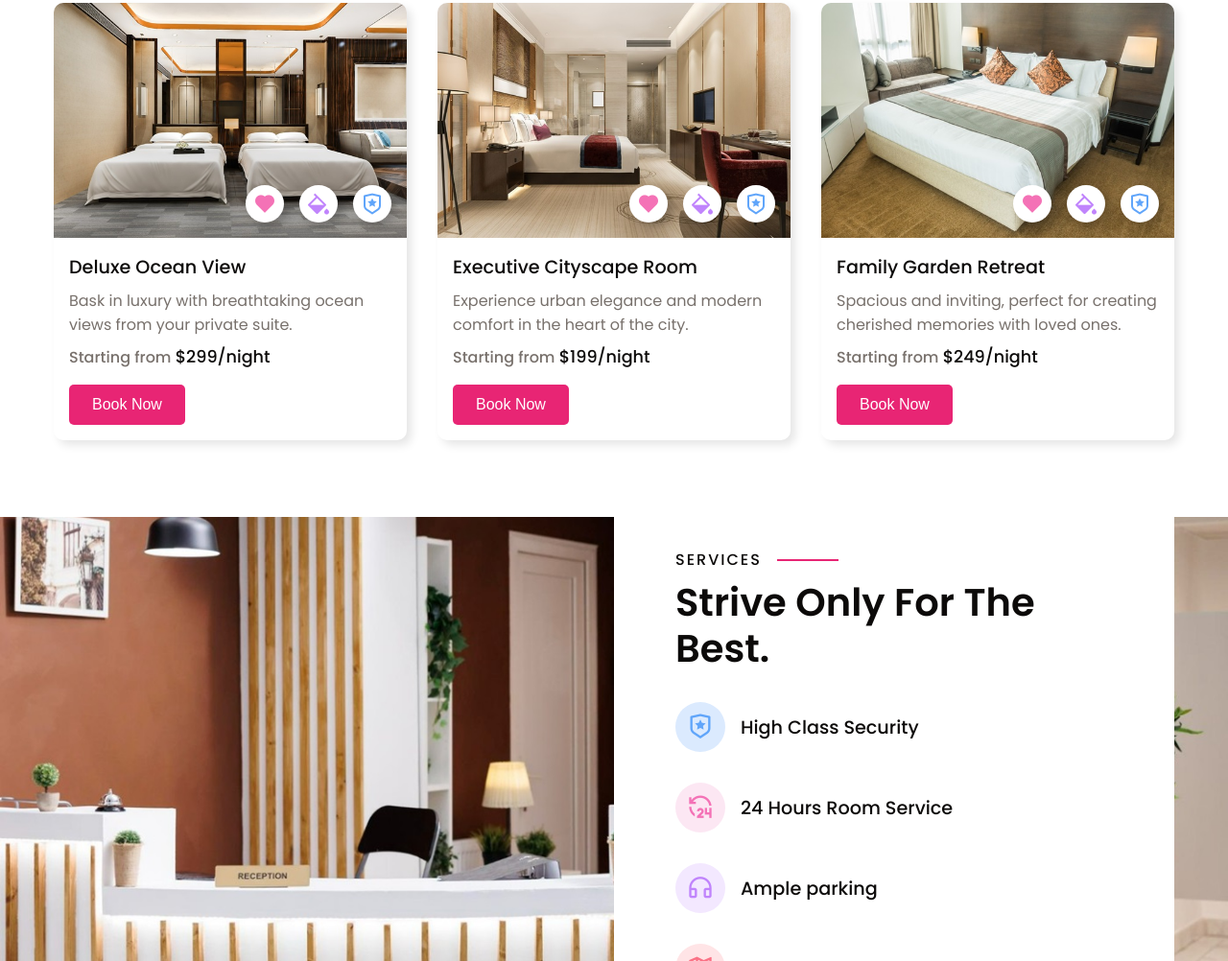
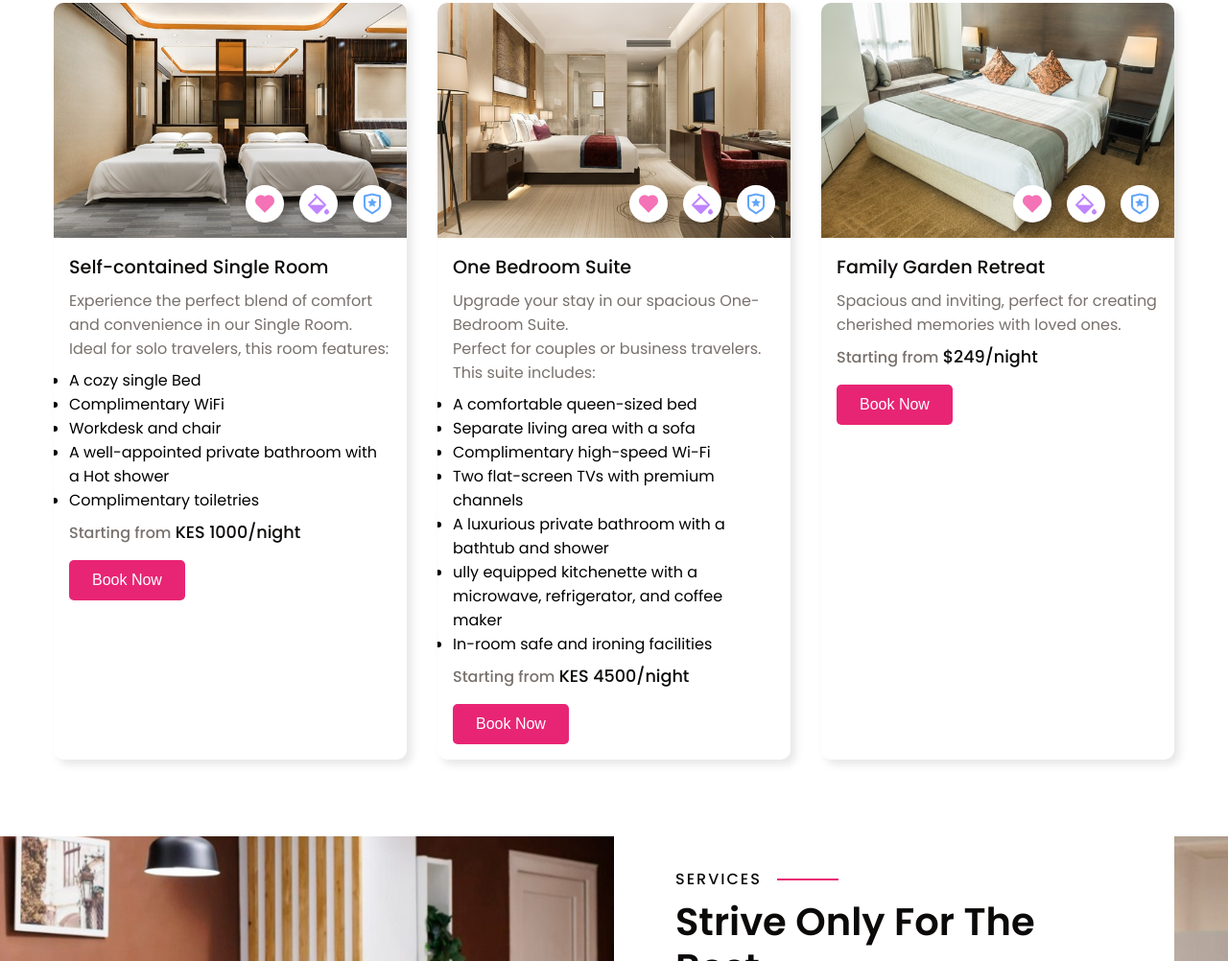
Before and after one commit to AlexDelei/Rhapsodys, a plain HTML site: page index.html in a window 1280 px wide. Shown: the part 1798-2800 px from the top of the page at 96% size. Drawn offline with nearby package versions, Linux system fonts and the light colour scheme.

Commit message:
updated assets and the card components

```diff
--- a/index.html
+++ b/index.html
@@ -32,7 +32,7 @@
       </nav>
       <div class="section__container header__container" id="home">
         <p>Simple - Unique - Friendly</p>
-        <h1>Make Yourself At Home<br />In Our <span>Hotel</span>.</h1>
+        <h1>Make Yourself At Home<br />Here at The <span>Rhapsody's Lounge</span>.</h1>
       </div>
     </header>
 
@@ -98,12 +98,18 @@
             </div>
           </div>
           <div class="room__card__details">
-            <h4>Deluxe Ocean View</h4>
+            <h4>Self-contained Single Room</h4>
             <p>
-              Bask in luxury with breathtaking ocean views from your private
-              suite.
+              Experience the perfect blend of comfort and convenience in our Single Room. Ideal for solo travelers, this room features:<br>
+              <ul>
+                <li>A cozy single Bed</li>
+                <li>Complimentary WiFi</li>
+                <li>Workdesk and chair</li>
+                <li>A well-appointed private bathroom with a Hot shower</li>
+                <li>Complimentary toiletries</li>
+              </ul>
             </p>
-            <h5>Starting from <span>$299/night</span></h5>
+            <h5>Starting from <span>KES 1000/night</span></h5>
             <button class="btn">Book Now</button>
           </div>
         </div>
@@ -117,12 +123,22 @@
             </div>
           </div>
           <div class="room__card__details">
-            <h4>Executive Cityscape Room</h4>
+            <h4>One Bedroom Suite</h4>
             <p>
-              Experience urban elegance and modern comfort in the heart of the
-              city.
+              Upgrade your stay in our spacious One-Bedroom Suite.<br>
+              Perfect for couples or business travelers.
+              This suite includes:
+              <ul>
+                <li>A comfortable queen-sized bed</li>
+                <li>Separate living area with a sofa</li>
+                <li>Complimentary high-speed Wi-Fi</li>
+                <li>Two flat-screen TVs with premium channels</li>
+                <li>A luxurious private bathroom with a bathtub and shower</li>
+                <li>ully equipped kitchenette with a microwave, refrigerator, and coffee maker</li>
+                <li>In-room safe and ironing facilities</li>
+              </ul>
             </p>
-            <h5>Starting from <span>$199/night</span></h5>
+            <h5>Starting from <span>KES 4500/night</span></h5>
             <button class="btn">Book Now</button>
           </div>
         </div>
@@ -239,7 +255,7 @@
         <div class="footer__col">
           <h4>CONTACT US</h4>
           <ul class="footer__links">
-            <li><a href="#">rayalpark@info.com</a></li>
+            <li><a href="#">rhapsodyslounge@gmail.com</a></li>
           </ul>
           <div class="footer__socials">
             <a href="#"><img src="assets/facebook.png" alt="facebook" /></a>
```
Also changed, not shown: assets/WhatsApp Image 2024-06-28 at 14.46.40.jpeg (added), assets/single.jpeg (added), assets/sit.jpeg (added), assets/two.jpeg (added), assets/welcome.jpeg (added).
